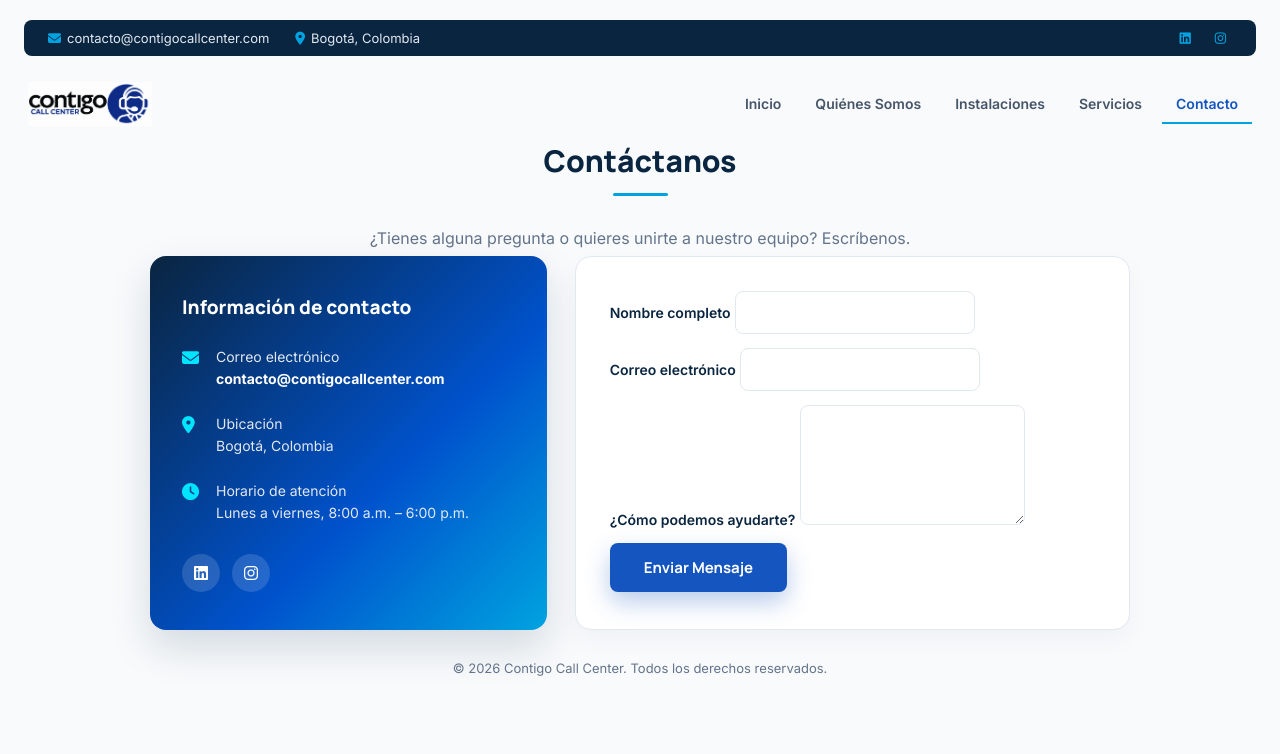
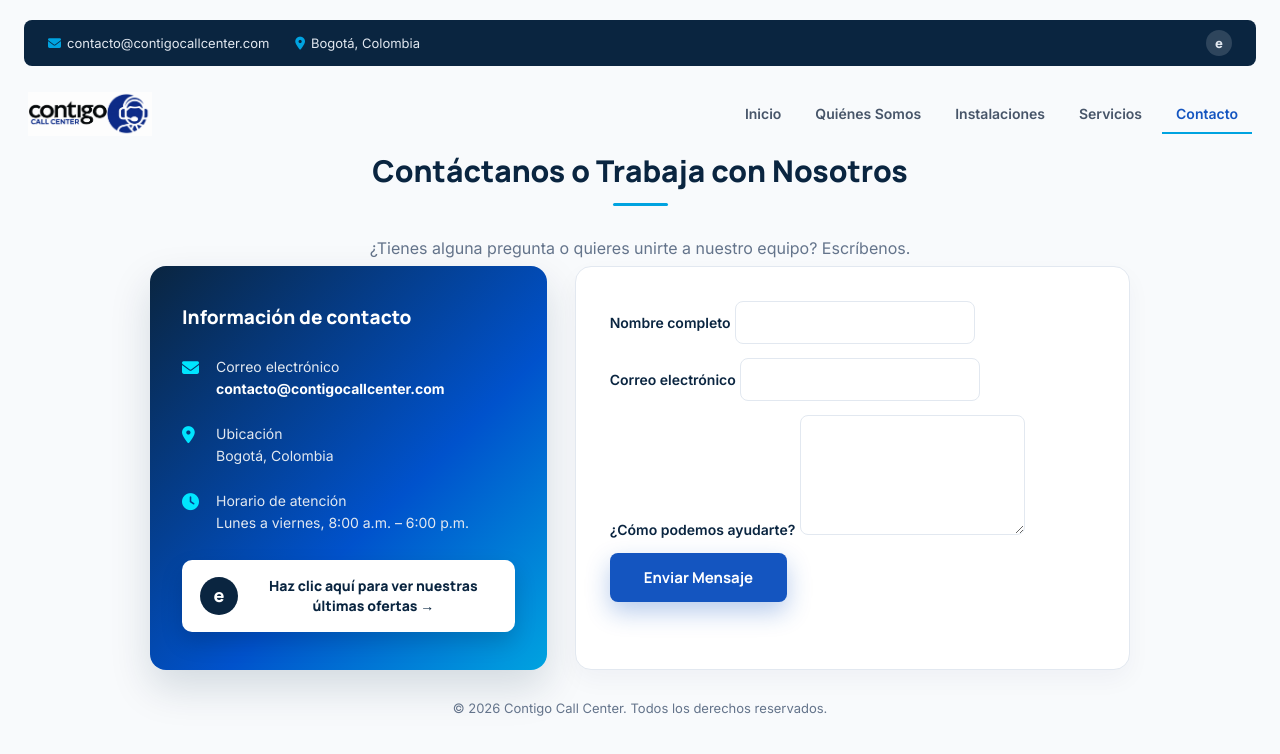
Before and after one commit to ing-dgm/contigocallcenter.github.io-pagina, a plain HTML site: page index.html in a window 1280 px wide. Both pictures are taken after a click on the element "contacto@contigocallcenter.com". Drawn offline with Linux system fonts and the light colour scheme.

Commit message:
Update index.html

```diff
--- a/index.html
+++ b/index.html
@@ -630,6 +630,55 @@
     transition: all .3s ease;
   }
   .contact-social a:hover { background: #fff; color: var(--navy); }
+
+  /* Ícono e insignia de elempleo */
+  .elempleo-icon {
+    width: 38px;
+    height: 38px;
+    min-width: 38px;
+    display: flex;
+    align-items: center;
+    justify-content: center;
+    background: #fff;
+    color: var(--navy);
+    border-radius: 50%;
+    font-family: 'Manrope', sans-serif;
+    font-weight: 800;
+    font-size: 18px;
+    text-decoration: none;
+    transition: all .3s ease;
+  }
+  .top-bar .elempleo-icon {
+    width: 26px; height: 26px; min-width: 26px; font-size: 13px;
+    background: rgba(255,255,255,.15); color: #fff;
+  }
+  .top-bar .elempleo-icon:hover { background: var(--cyan); color: var(--navy); }
+  .elempleo-cta {
+    display: flex;
+    align-items: center;
+    justify-content: center;
+    gap: 12px;
+    background: #fff;
+    border: none;
+    border-radius: 10px;
+    padding: 16px 18px;
+    margin-top: 26px;
+    text-decoration: none;
+    color: var(--navy);
+    font-family: 'Manrope', sans-serif;
+    font-size: 14px;
+    font-weight: 800;
+    line-height: 1.4;
+    text-align: center;
+    box-shadow: 0 10px 22px rgba(0,0,0,.15);
+    transition: all .3s ease;
+  }
+  .elempleo-cta .elempleo-icon { background: var(--navy); color: #fff; }
+  .elempleo-cta:hover {
+    background: var(--cyan-bright);
+    transform: translateY(-3px);
+    box-shadow: 0 14px 28px rgba(0,229,255,.3);
+  }
   .contact-form-card {
     background: #fff;
     border: 1px solid var(--border);
@@ -687,8 +736,7 @@
       <span class="topbar-link" data-target="contacto"><i class="fa-solid fa-location-dot"></i>Bogotá, Colombia</span>
     </div>
     <div class="social">
-      <a href="#" aria-label="LinkedIn"><i class="fa-brands fa-linkedin"></i></a>
-      <a href="#" aria-label="Instagram"><i class="fa-brands fa-instagram"></i></a>
+      <a href="https://www.elempleo.com/co/ofertas-empleo/contigo-call-center-sas" target="_blank" rel="noopener" aria-label="Ofertas en elempleo" class="elempleo-icon">e</a>
     </div>
   </div>
 
@@ -730,7 +778,7 @@
         <h2>¿Buscas el siguiente nivel en tu carrera?</h2>
         <p>Impulsa tu talento en un entorno tecnológico, dinámico y en constante crecimiento. Queremos que seas parte de nuestro equipo.</p>
       </div>
-      <a href="#" class="btn-light">Trabaja con nosotros &rarr;</a>
+      <a href="#" class="btn-light" data-target="contacto">Trabaja con nosotros &rarr;</a>
     </div>
   </section>
 
@@ -908,7 +956,7 @@
 
   <!-- CONTACTO -->
   <section id="contacto" class="page">
-    <div class="section-title">Contáctanos</div>
+    <div class="section-title">Contáctanos o Trabaja con Nosotros</div>
     <div class="section-subtitle">¿Tienes alguna pregunta o quieres unirte a nuestro equipo? Escríbenos.</div>
 
     <div class="contact-layout">
@@ -926,10 +974,11 @@
           <i class="fa-solid fa-clock"></i>
           <div>Horario de atención<br>Lunes a viernes, 8:00 a.m. – 6:00 p.m.</div>
         </div>
-        <div class="contact-social">
-          <a href="#" aria-label="LinkedIn"><i class="fa-brands fa-linkedin"></i></a>
-          <a href="#" aria-label="Instagram"><i class="fa-brands fa-instagram"></i></a>
-        </div>
+
+        <a href="https://www.elempleo.com/co/ofertas-empleo/contigo-call-center-sas" target="_blank" rel="noopener" class="elempleo-cta">
+          <span class="elempleo-icon">e</span>
+          <span>Haz clic aquí para ver nuestras últimas ofertas &rarr;</span>
+        </a>
       </div>
 
       <div class="contact-form-card">
```
